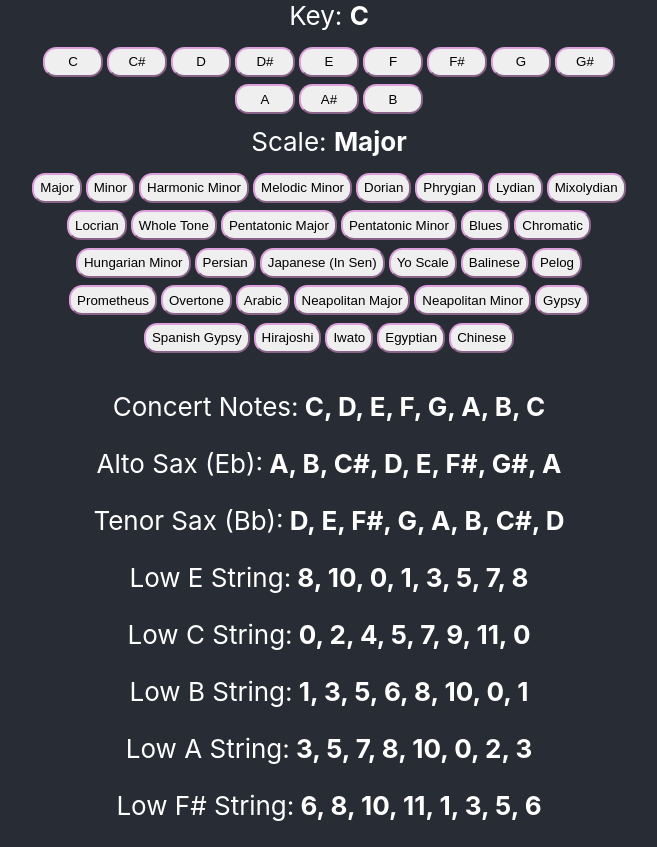
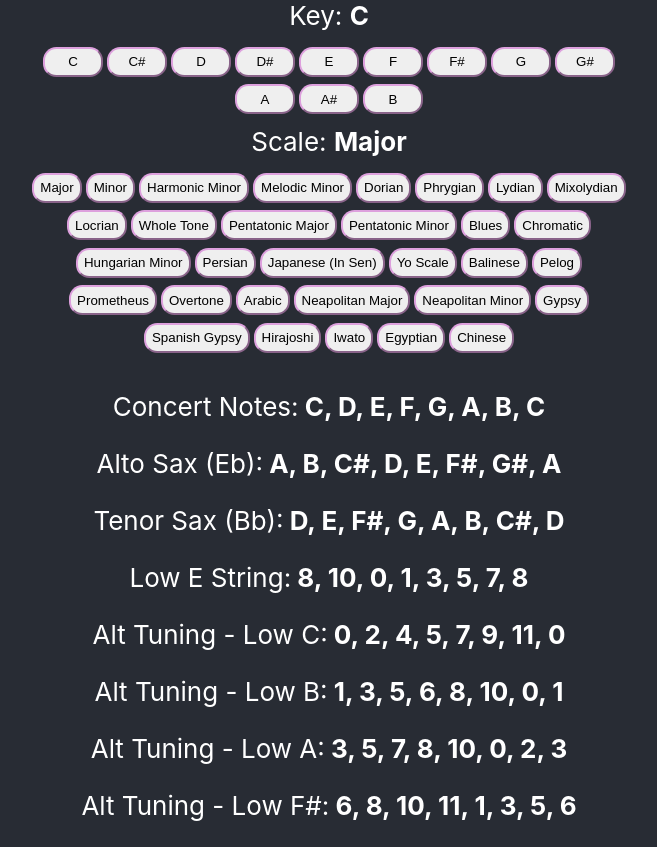
Before and after one commit to selfup/beepboop, a React (Create React App) app: page / in a window 1280 px wide. Shown: the whole page, without its empty margins (311-968 px from the left). Built offline with nearby package versions, Linux system fonts and the light colour scheme.

Commit message:
specify alt tuning

```diff
--- a/src/App.js
+++ b/src/App.js
@@ -61,19 +61,19 @@ function Notes({stateChanger, scaleKey, scaleName, scaleNameIndex, keyNameIndex}
         <b> {lowEString} </b>
       </p>
 
-      <p>Low C String:
+      <p>Alt Tuning - Low C:
         <b> {LowCString}</b>
       </p>
 
-      <p>Low B String:
+      <p>Alt Tuning - Low B:
         <b> {lowBString}</b>
       </p>
 
-      <p>Low A String:
+      <p>Alt Tuning - Low A:
         <b> {lowAString}</b>
       </p>
 
-      <p>Low F# String:
+      <p>Alt Tuning - Low F#:
         <b> {lowFSharpString}</b>
       </p>
     </div>
```
